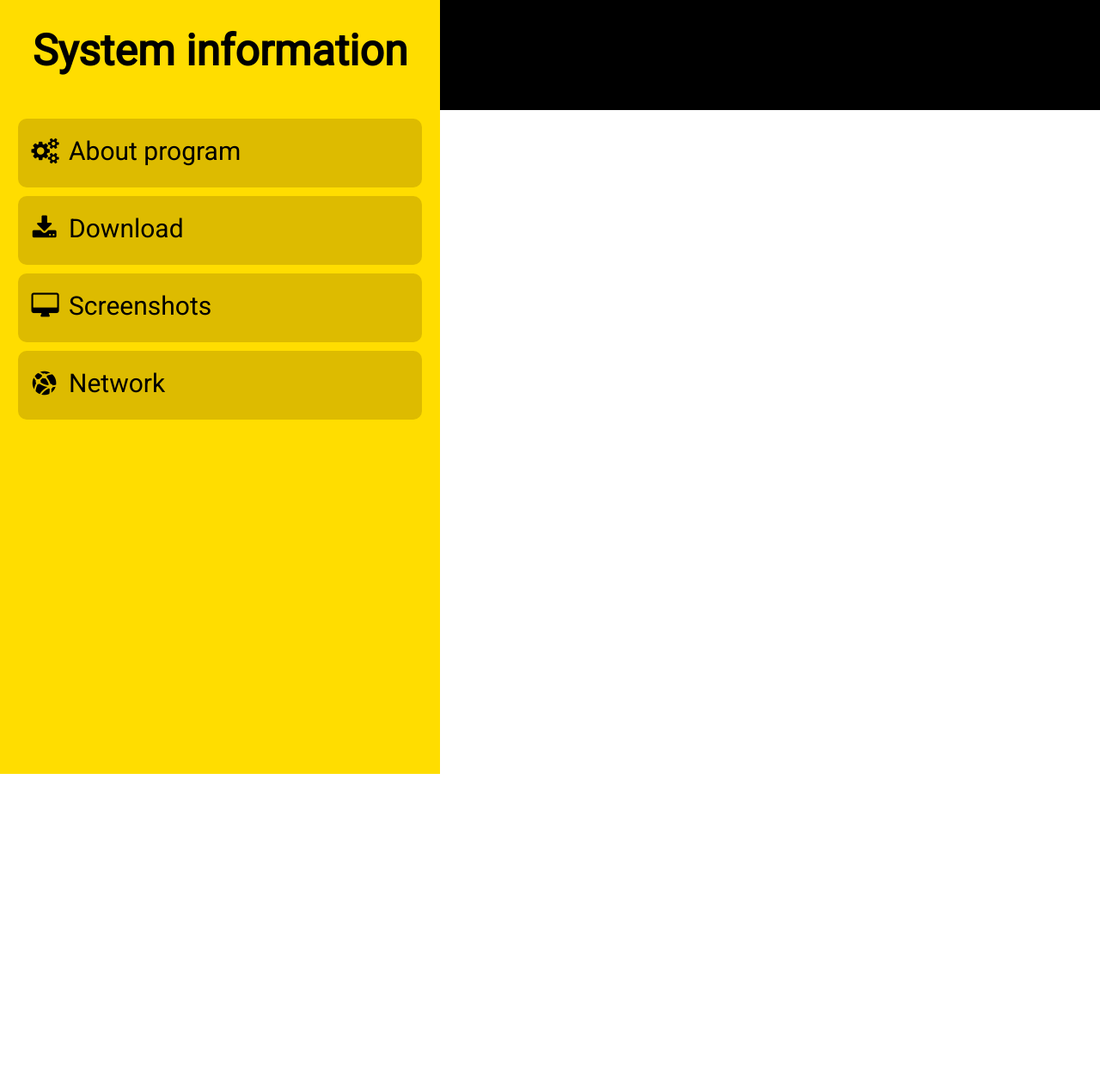
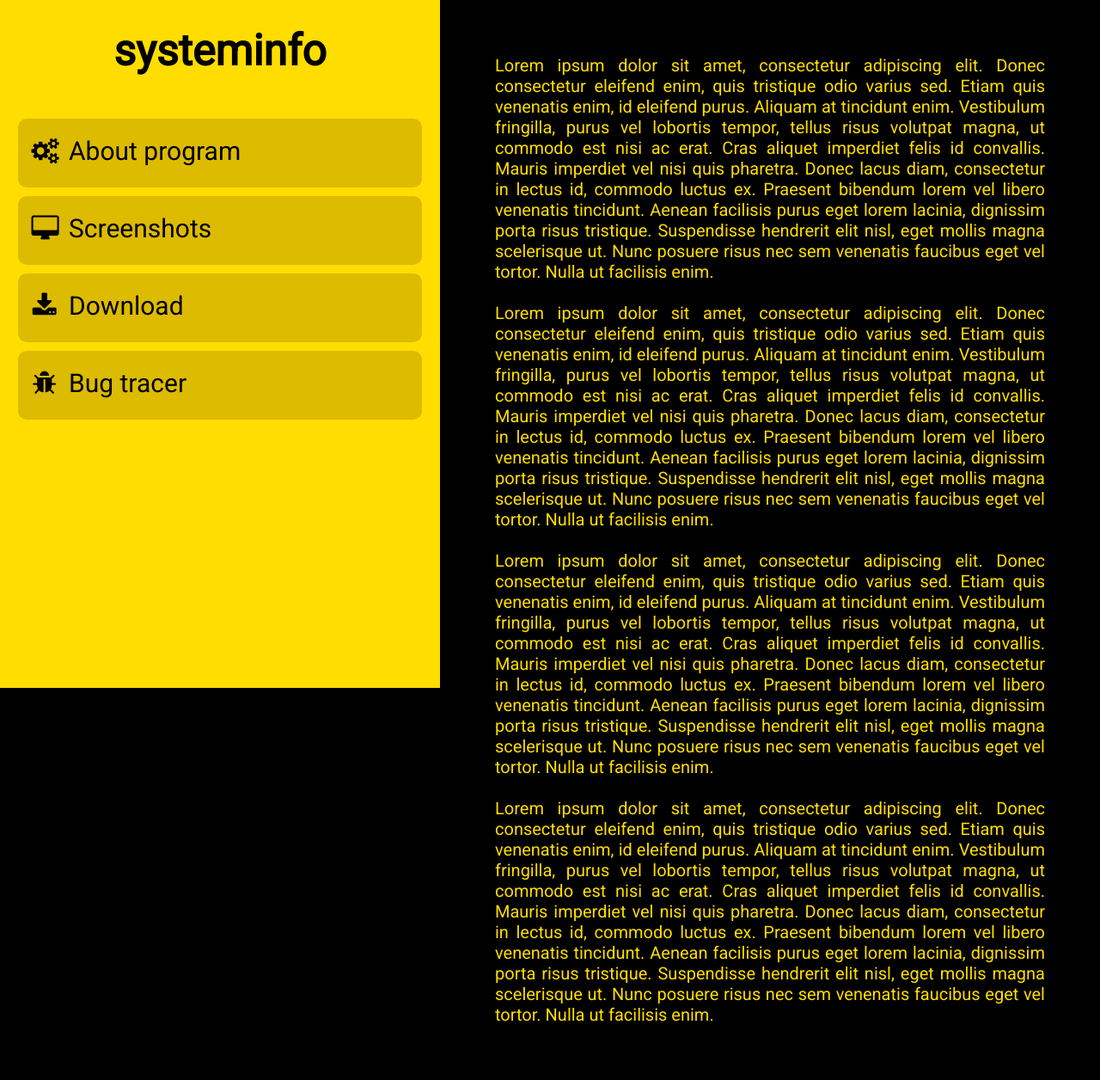
Before and after one commit to CasinoRoyaleKrupier/simple-cms, a PHP site: page / in a window 1280 px wide. Shown: the whole page at 86% size. Before the commit the page ends 900 px from the top, so only its background shows below. Run offline with PHP 8.4, Linux system fonts and the light colour scheme.

Commit message:
page ready to be filled with content

```diff
--- a/index.html
+++ b/index.html
@@ -16,34 +16,44 @@
 <body>
     <div id="container">
         <div id="dock1">
-            <div id="logo">System information</div>
+            <div id="logo">systeminfo</div>
 
-            <div class="section-button" id="system_information" onclick="get_section_about();">
-                <a href="#">
-                    <i class="icon-cog-alt"></i>
-                    About program
-                </a>
+            <div class="section-button" onclick="get_section_about();">
+                <i class="icon-cog-alt"></i>
+                About program
             </div>
-            <div class="section-button" id="cpu_information" onclick="get_section_download();">
-                <a href="#">
-                    <i class="icon-download"></i>
-                    Download
-                </a>
+            <div class="section-button" onclick="get_section_screenshot();">
+                <i class="icon-desktop"></i>
+                Screenshots
             </div>
-            <div class="section-button" id="memory_information" onclick="get_section_screenshot();">
-                <a href="#">
-                    <i class="icon-desktop"></i>
-                    Screenshots
-                </a>
+            <div class="section-button" onclick="get_section_download();">
+                <i class="icon-download"></i>
+                Download
             </div>
-            <div class="section-button" id="network_information">
-                <a href="https://github.com/CasinoRoyaleKrupier/systeminfo/issues">
-                    <i class="icon-network"></i>
-                    Network
+            <div class="section-button">
+                <a href="https://github.com/CasinoRoyaleKrupier/systeminfo/issues" target="_blank">
+                    <i class="icon-bug"></i>
+                    Bug tracer
                 </a>
             </div>
         </div>
-        <div id="dock2"></div>
+        <div id="dock2">
+            <span id="about_content">
+                Lorem ipsum dolor sit amet, consectetur adipiscing elit. Donec consectetur eleifend enim, quis tristique odio varius sed. Etiam quis venenatis enim, id eleifend purus. Aliquam at tincidunt enim. Vestibulum fringilla, purus vel lobortis tempor, tellus risus volutpat magna, ut commodo est nisi ac erat. Cras aliquet imperdiet felis id convallis. Mauris imperdiet vel nisi quis pharetra. Donec lacus diam, consectetur in lectus id, commodo luctus ex. Praesent bibendum lorem vel libero venenatis tincidunt. Aenean facilisis purus eget lorem lacinia, dignissim porta risus tristique. Suspendisse hendrerit elit nisl, eget mollis magna scelerisque ut. Nunc posuere risus nec sem venenatis faucibus eget vel tortor. Nulla ut facilisis enim.
+                <br><br>
+                Lorem ipsum dolor sit amet, consectetur adipiscing elit. Donec consectetur eleifend enim, quis tristique odio varius sed. Etiam quis venenatis enim, id eleifend purus. Aliquam at tincidunt enim. Vestibulum fringilla, purus vel lobortis tempor, tellus risus volutpat magna, ut commodo est nisi ac erat. Cras aliquet imperdiet felis id convallis. Mauris imperdiet vel nisi quis pharetra. Donec lacus diam, consectetur in lectus id, commodo luctus ex. Praesent bibendum lorem vel libero venenatis tincidunt. Aenean facilisis purus eget lorem lacinia, dignissim porta risus tristique. Suspendisse hendrerit elit nisl, eget mollis magna scelerisque ut. Nunc posuere risus nec sem venenatis faucibus eget vel tortor. Nulla ut facilisis enim.
+                <br><br>
+                Lorem ipsum dolor sit amet, consectetur adipiscing elit. Donec consectetur eleifend enim, quis tristique odio varius sed. Etiam quis venenatis enim, id eleifend purus. Aliquam at tincidunt enim. Vestibulum fringilla, purus vel lobortis tempor, tellus risus volutpat magna, ut commodo est nisi ac erat. Cras aliquet imperdiet felis id convallis. Mauris imperdiet vel nisi quis pharetra. Donec lacus diam, consectetur in lectus id, commodo luctus ex. Praesent bibendum lorem vel libero venenatis tincidunt. Aenean facilisis purus eget lorem lacinia, dignissim porta risus tristique. Suspendisse hendrerit elit nisl, eget mollis magna scelerisque ut. Nunc posuere risus nec sem venenatis faucibus eget vel tortor. Nulla ut facilisis enim.
+                <br><br>
+                Lorem ipsum dolor sit amet, consectetur adipiscing elit. Donec consectetur eleifend enim, quis tristique odio varius sed. Etiam quis venenatis enim, id eleifend purus. Aliquam at tincidunt enim. Vestibulum fringilla, purus vel lobortis tempor, tellus risus volutpat magna, ut commodo est nisi ac erat. Cras aliquet imperdiet felis id convallis. Mauris imperdiet vel nisi quis pharetra. Donec lacus diam, consectetur in lectus id, commodo luctus ex. Praesent bibendum lorem vel libero venenatis tincidunt. Aenean facilisis purus eget lorem lacinia, dignissim porta risus tristique. Suspendisse hendrerit elit nisl, eget mollis magna scelerisque ut. Nunc posuere risus nec sem venenatis faucibus eget vel tortor. Nulla ut facilisis enim.
+            </span>
+            <span id="screenshot_content">
+                Screenshots program
+            </span>
+            <span id="download_content">
+                Download program
+            </span>
+        </div>
     </div>
 
     <script src="scripts/main.js"></script>
--- a/styles/fontello/config.json
+++ b/styles/fontello/config.json
@@ -59,6 +59,12 @@
       "css": "desktop",
       "code": 61704,
       "src": "fontawesome"
+    },
+    {
+      "uid": "7432077e6a2d6aa19984ca821bb6bbda",
+      "css": "bug",
+      "code": 61832,
+      "src": "fontawesome"
     }
   ]
 }
--- a/styles/fontello/css/fontello-codes.css
+++ b/styles/fontello/css/fontello-codes.css
@@ -8,3 +8,4 @@
 .icon-apple:before { content: '\f179'; } /* '' */
 .icon-windows:before { content: '\f17a'; } /* '' */
 .icon-linux:before { content: '\f17c'; } /* '' */
+.icon-bug:before { content: '\f188'; } /* '' */
--- a/styles/fontello/css/fontello-ie7-codes.css
+++ b/styles/fontello/css/fontello-ie7-codes.css
@@ -8,3 +8,4 @@
 .icon-apple { *zoom: expression( this.runtimeStyle['zoom'] = '1', this.innerHTML = '&#xf179;&nbsp;'); }
 .icon-windows { *zoom: expression( this.runtimeStyle['zoom'] = '1', this.innerHTML = '&#xf17a;&nbsp;'); }
 .icon-linux { *zoom: expression( this.runtimeStyle['zoom'] = '1', this.innerHTML = '&#xf17c;&nbsp;'); }
+.icon-bug { *zoom: expression( this.runtimeStyle['zoom'] = '1', this.innerHTML = '&#xf188;&nbsp;'); }
--- a/styles/fontello/css/fontello-ie7.css
+++ b/styles/fontello/css/fontello-ie7.css
@@ -19,3 +19,4 @@
 .icon-apple { *zoom: expression( this.runtimeStyle['zoom'] = '1', this.innerHTML = '&#xf179;&nbsp;'); }
 .icon-windows { *zoom: expression( this.runtimeStyle['zoom'] = '1', this.innerHTML = '&#xf17a;&nbsp;'); }
 .icon-linux { *zoom: expression( this.runtimeStyle['zoom'] = '1', this.innerHTML = '&#xf17c;&nbsp;'); }
+.icon-bug { *zoom: expression( this.runtimeStyle['zoom'] = '1', this.innerHTML = '&#xf188;&nbsp;'); }
--- a/styles/fontello/css/fontello.css
+++ b/styles/fontello/css/fontello.css
@@ -1,11 +1,11 @@
 @font-face {
   font-family: 'fontello';
-  src: url('../font/fontello.eot?21342042');
-  src: url('../font/fontello.eot?21342042#iefix') format('embedded-opentype'),
-       url('../font/fontello.woff2?21342042') format('woff2'),
-       url('../font/fontello.woff?21342042') format('woff'),
-       url('../font/fontello.ttf?21342042') format('truetype'),
-       url('../font/fontello.svg?21342042#fontello') format('svg');
+  src: url('../font/fontello.eot?99048815');
+  src: url('../font/fontello.eot?99048815#iefix') format('embedded-opentype'),
+       url('../font/fontello.woff2?99048815') format('woff2'),
+       url('../font/fontello.woff?99048815') format('woff'),
+       url('../font/fontello.ttf?99048815') format('truetype'),
+       url('../font/fontello.svg?99048815#fontello') format('svg');
   font-weight: normal;
   font-style: normal;
 }
@@ -15,7 +15,7 @@
 @media screen and (-webkit-min-device-pixel-ratio:0) {
   @font-face {
     font-family: 'fontello';
-    src: url('../font/fontello.svg?21342042#fontello') format('svg');
+    src: url('../font/fontello.svg?99048815#fontello') format('svg');
   }
 }
 */
@@ -64,3 +64,4 @@
 .icon-apple:before { content: '\f179'; } /* '' */
 .icon-windows:before { content: '\f17a'; } /* '' */
 .icon-linux:before { content: '\f17c'; } /* '' */
+.icon-bug:before { content: '\f188'; } /* '' */
--- a/styles/main.css
+++ b/styles/main.css
@@ -3,6 +3,7 @@ body
     margin: 0;
     padding: 0;
     font-family: 'Roboto', sans-serif;
+    background-color: #000000;
     color: #000000;
 }
 
@@ -15,20 +16,24 @@ body
 #dock1
 {
     width: 40%;
-    height: 900px;
+    height: 100%;
     background-color: #ffdd00;
     float: left;
+    position: fixed;
 }
 
 #dock2
 {
     width: 50%;
     height: 100%;
+    min-height: 100% !important;
+    padding: 5%;
+    margin-left: 40%;
     background-color: #000000;
     color: #ffdd00;
     font-size: 20px;
     float: left;
-    padding: 5%;
+    text-align: justify;
 }
 
 #logo
@@ -66,3 +71,17 @@ a, a:link, a:visited
     color: #000000;
     display: block;
 }
+
+#about_content
+{
+    display: block;
+}
+
+#screenshot_content
+{
+    display: none;
+}
+#download_content
+{
+    display: none;
+}
```
Also changed, not shown: scripts/main.js (+27 -17 lines), styles/fontello/demo.html (+6 -5 lines), styles/fontello/css/fontello-embedded.css, styles/fontello/font/fontello.ttf, styles/fontello/font/fontello.woff, styles/fontello/font/fontello.woff2, 3 other files.
